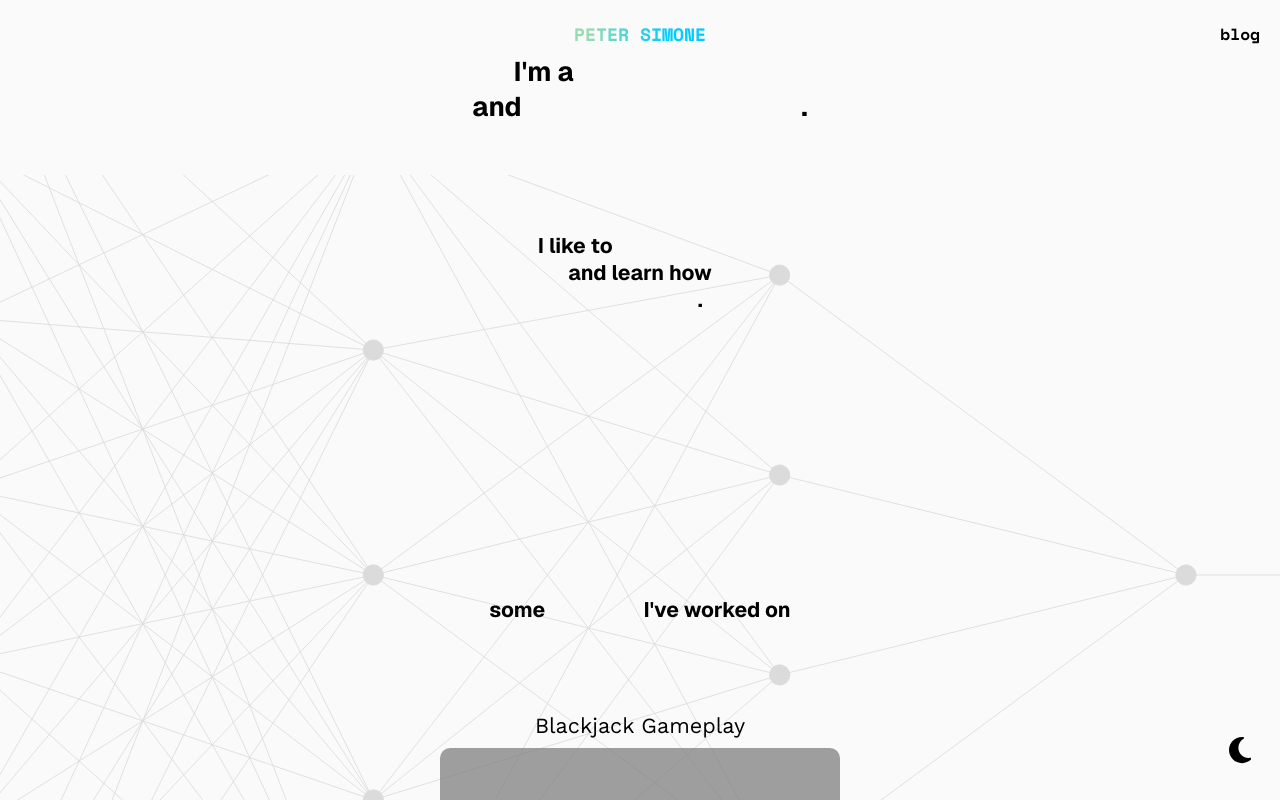
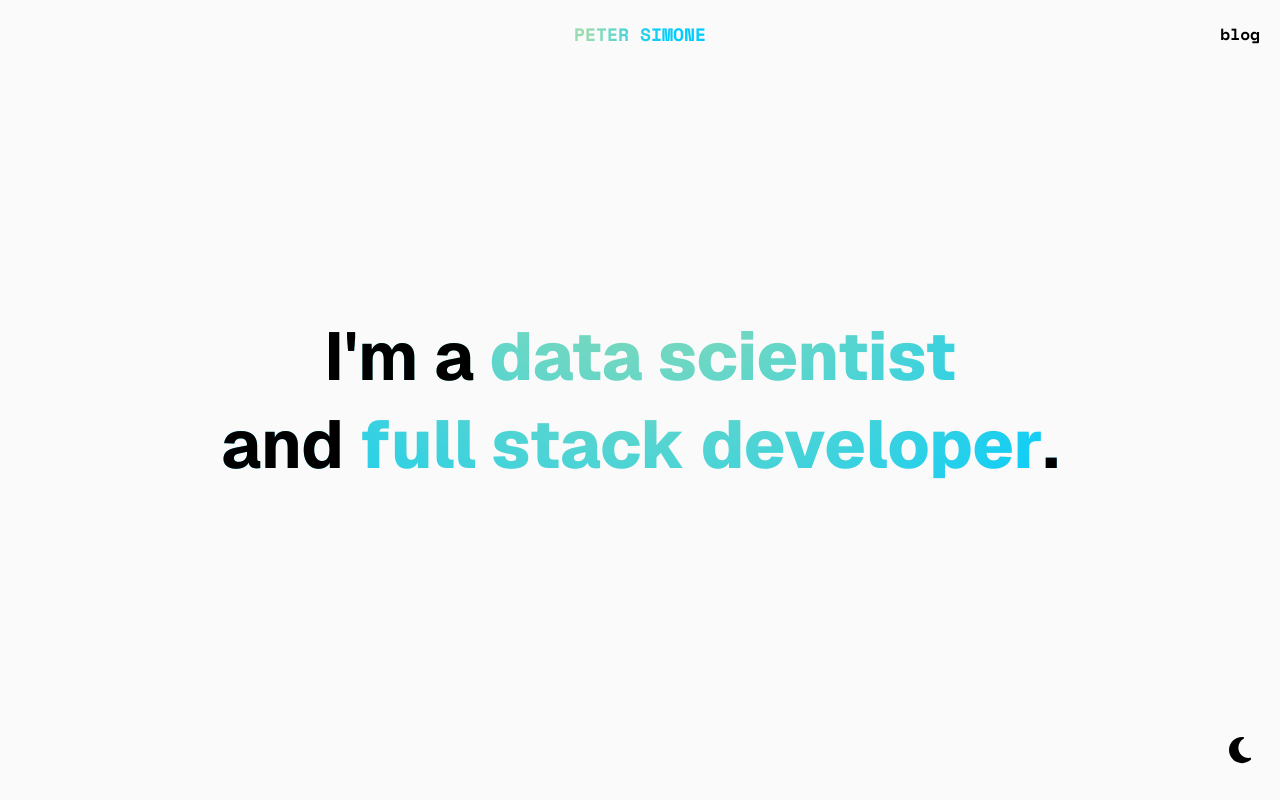
Before and after one commit to petersim1/portfolio, a Next.js app: page / in a window 1280 px wide. Shown: the top 800 px of the page. Built offline with nearby package versions, Linux system fonts and the light colour scheme; grey boxes are pictures that could not be loaded.

Commit message:
add Text components, update Intro to styled-components

```diff
--- a/app/_components/Common/index.ts
+++ b/app/_components/Common/index.ts
@@ -1,6 +1,7 @@
 "use client";
 
-import styled, { css } from "styled-components";
+import styled, { css, CSSProp } from "styled-components";
+import { getBreakpoint } from "@/_theme";
 
 export const CommonPad = css`
   padding: ${({ theme }): string => theme.mainPad};
@@ -26,3 +27,33 @@ export const Column = styled.div`
   display: flex;
   flex-direction: column;
 `;
+
+export const Main = styled.main`
+  flex: 1 0 0;
+`;
+
+export const Section = styled.section<{ $minHeight?: string }>`
+  ${CommonPad}
+  width: 100%;
+  position: relative;
+  z-index: 1;
+  ${({ $minHeight }): CSSProp =>
+    $minHeight &&
+    css`
+      min-height: ${$minHeight};
+    `}
+`;
+
+export const Br = styled.br<{ $mobileOnly?: boolean }>`
+  ${({ $mobileOnly }): CSSProp =>
+    $mobileOnly &&
+    css`
+      display: none;
+      ${getBreakpoint(
+        "md",
+        css`
+          display: block;
+        `,
+      )}
+    `}
+`;
--- a/app/_components/Section/Blurb/index.tsx
+++ b/app/_components/Section/Blurb/index.tsx
@@ -1,10 +1,11 @@
 import styles from "./styled.module.css";
 
 import { GradientBlock, GradientText } from "@/_components/elements/Text";
+import { Section } from "@/_components/Common";
 
 export default (): JSX.Element => {
   return (
-    <section className="h_100" id="blurb" data-offset-top={75} data-offset-bottom={0}>
+    <Section $minHeight="100vh" id="blurb" data-offset-top={75} data-offset-bottom={0}>
       <div className={styles.wrapper}>
         <GradientBlock>
           <h3>
@@ -16,6 +17,6 @@ export default (): JSX.Element => {
           </h3>
         </GradientBlock>
       </div>
-    </section>
+    </Section>
   );
 };
--- a/app/_components/Section/Intro/index.tsx
+++ b/app/_components/Section/Intro/index.tsx
@@ -1,23 +1,24 @@
-import { GradientBlock, GradientText } from "@/_components/elements/Text";
-import styles from "./styled.module.css";
+import { GradientBlock, ShowGradient, H1 } from "@/_components/Text";
+import { Section, Br } from "@/_components/Common";
+import { Intro } from "./styled";
 
 export default (): JSX.Element => {
   return (
-    <section className="h_100" id="intro" data-offset-top={0} data-offset-bottom={50}>
-      <div className={styles.intro_holder}>
+    <Section $minHeight="100vh" id="intro" data-offset-top={0} data-offset-bottom={50}>
+      <Intro>
         <GradientBlock>
-          <h2>
+          <H1>
             <span>I'm a </span>
-            <br className={styles.break_mobile} />
-            <GradientText>data scientist</GradientText>
-            <br />
+            <Br $mobileOnly />
+            <ShowGradient>data scientist</ShowGradient>
+            <Br />
             <span>and </span>
-            <br className={styles.break_mobile} />
-            <GradientText>full stack developer</GradientText>
+            <Br $mobileOnly />
+            <ShowGradient>full stack developer</ShowGradient>
             <span>.</span>
-          </h2>
+          </H1>
         </GradientBlock>
-      </div>
-    </section>
+      </Intro>
+    </Section>
   );
 };
--- a/app/_components/Section/Intro/styled.module.css
+++ /dev/null
@@ -1,22 +0,0 @@
-.intro_holder {
-  width: 100%;
-  height: 100%;
-  display: flex;
-  flex-direction: row;
-  align-items: center;
-  justify-content: center;
-  row-gap: 40px;
-  column-gap: 60px;
-  overflow: hidden;
-  text-align: center;
-}
-
-.break_mobile {
-  display: none;
-}
-
-@media screen and (max-width: 609px) {
-  .break_mobile {
-    display: block;
-  }
-}
--- /dev/null
+++ b/app/_components/Section/Intro/styled.ts
@@ -0,0 +1,13 @@
+"use client";
+
+import styled from "styled-components";
+import { Row, Centered } from "@/_components/Common";
+
+export const Intro = styled(Row)`
+  width: 100%;
+  height: 100%;
+  display: flex;
+  ${Centered}
+  overflow: hidden;
+  text-align: center;
+`;
--- /dev/null
+++ b/app/_components/Text/index.tsx
@@ -0,0 +1,79 @@
+"use client";
+
+import { useState } from "react";
+
+import styled from "styled-components";
+import { Row, Centered } from "@/_components/Common";
+
+export const P = styled.p`
+  font-size: 1rem;
+  line-height: 1.5rem;
+  font-weight: 500;
+`;
+
+export const H1 = styled.h1`
+  font-size: 3.75rem;
+  font-weight: 700;
+
+  @media screen and (max-width: ${({ theme }): string => theme.breakpoints.xl}px) {
+    font-size: 3rem;
+  }
+`;
+
+export const H2 = styled.h2`
+  font-size: 1.5rem;
+  font-weight: 900;
+`;
+
+export const H3 = styled.h3`
+  font-size: 1.125rem;
+  line-height: 1.15rem;
+  font-weight: 800;
+`;
+
+export const Shadow = styled.span`
+  text-shadow: 5px 5px 10px ${({ theme }): string => theme.colors.shadow};
+`;
+
+export const ShowGradient = styled.span`
+  color: transparent;
+  font-weight: 800;
+`;
+
+const GradientBlockText = styled(Row)<{ $posX: number; $posY: number }>`
+  background: radial-gradient(
+    circle at ${({ $posX, $posY }): string => `${$posX}% ${$posY}%`},
+    ${({ theme }): string => theme.colors.gradientFrom},
+    ${({ theme }): string => theme.colors.gradientTo}
+  );
+  background-blend-mode: saturation;
+  background-clip: text;
+  -webkit-background-clip: text;
+  padding: 3rem;
+  ${Centered}
+  height: 60%;
+  width: 100%;
+`;
+
+export const GradientBlock = ({ children }: { children: React.ReactNode }): JSX.Element => {
+  const [posX, setPosX] = useState(50);
+  const [posY, setPosY] = useState(0);
+  const handleHover = (event: React.MouseEvent<HTMLDivElement>): void => {
+    const el = event.currentTarget;
+    const { x, y, height, width } = el.getBoundingClientRect();
+    const { clientX, clientY } = event;
+
+    const percentX = (100 * (clientX - x)) / width;
+    const percentY = (100 * (clientY - y)) / height;
+
+    // solution without needing ref's and states
+    setPosX(percentX);
+    setPosY(percentY);
+  };
+
+  return (
+    <GradientBlockText onMouseMove={handleHover} $posX={posX} $posY={posY}>
+      {children}
+    </GradientBlockText>
+  );
+};
```
